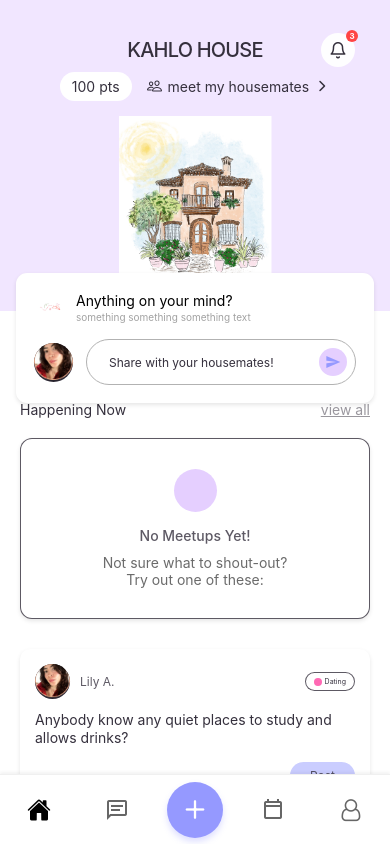
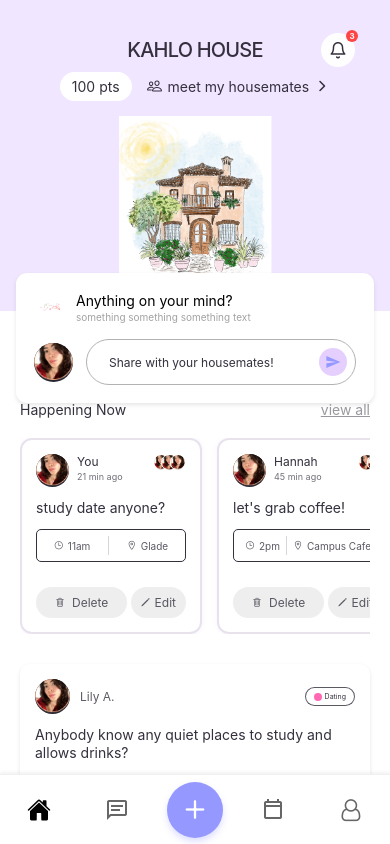
Before and after one commit to hannahwis15/quilly-social-shoutouts-pos, a React Native app: screen /HomeScreen in a window 390 px wide. Built offline with nearby package versions, Linux system fonts and the light colour scheme.

Commit message:
updated view all

```diff
--- a/screens/HomescreenHomeScreen.js
+++ b/screens/HomescreenHomeScreen.js
@@ -30,6 +30,49 @@ const HomescreenHomeScreen = () => {
   const houseName = "KAHLO HOUSE";
   const points = 100;
   const housematesCount = "meet my housemates";
+
+  // Sample shoutouts data - replace with actual data from API/state
+  const [shoutouts, setShoutouts] = useState([
+    {
+      id: 1,
+      userName: 'You',
+      userAvatar: require('../assets/images/Avatar.png'),
+      content: 'study date anyone?',
+      timeAgo: '21 min ago',
+      time: '11am',
+      location: 'Glade',
+      attendees: [
+        { avatar: require('../assets/images/Avatar.png') },
+        { avatar: require('../assets/images/Avatar.png') },
+        { avatar: require('../assets/images/Avatar.png') }
+      ]
+    },
+    {
+      id: 2,
+      userName: 'Hannah',
+      userAvatar: require('../assets/images/Avatar.png'),
+      content: "let's grab coffee!",
+      timeAgo: '45 min ago',
+      time: '2pm',
+      location: 'Campus Cafe',
+      attendees: [
+        { avatar: require('../assets/images/Avatar.png') },
+        { avatar: require('../assets/images/Avatar.png') }
+      ]
+    },
+    {
+      id: 3,
+      userName: 'Lily',
+      userAvatar: require('../assets/images/Avatar.png'),
+      content: 'need more players for volleyball!',
+      timeAgo: '1 hr ago',
+      time: '12pm',
+      location: 'Main Gym',
+      attendees: [
+        { avatar: require('../assets/images/Avatar.png') }
+      ]
+    }
+  ]);
 
   const discussions = [
     {
@@ -200,14 +243,81 @@ const HomescreenHomeScreen = () => {
             </TouchableOpacity>
           </View>
 
+          {/* Conditional rendering based on shoutouts */}
+          {shoutouts && shoutouts.length > 0 ? (
+            <ScrollView
+              horizontal
+              showsHorizontalScrollIndicator={false}
+              contentContainerStyle={styles.shoutoutsScrollContainer}
+            >
+              {shoutouts.map((shoutout, index) => (
+                <View key={index} style={styles.shoutoutCard}>
+                  {/* Profile section */}
+                  <View style={styles.shoutoutHeader}>
+                    <Image
+                      source={shoutout.userAvatar || require('../assets/images/Avatar.png')}
+                      style={styles.shoutoutAvatar}
+                    />
+                    <View style={styles.shoutoutUserInfo}>
+                      <Text style={styles.shoutoutUserName}>{shoutout.userName || 'You'}</Text>
+                      <Text style={styles.shoutoutTime}>{shoutout.timeAgo || '21 min ago'}</Text>
+                    </View>
+                    {/* Attendees avatars */}
+                    {shoutout.attendees && shoutout.attendees.length > 0 && (
+                      <View style={styles.attendeesContainer}>
+                        {shoutout.attendees.slice(0, 3).map((attendee, idx) => (
+                          <Image
+                            key={idx}
+                            source={attendee.avatar}
+                            style={[styles.attendeeAvatar, { marginLeft: idx > 0 ? -8 : 0 }]}
+                          />
+                        ))}
+                      </View>
+                    )}
+                  </View>
+
+                  {/* Shoutout content */}
+                  <Text style={styles.shoutoutContent}>{shoutout.content}</Text>
+
+                  {/* Time and location info */}
+                  <View style={styles.shoutoutInfoBox}>
+                    <View style={styles.shoutoutInfoRow}>
+                      <View style={styles.shoutoutInfoItem}>
+                        <Ionicons name="time-outline" size={10} color="rgba(53,48,61,0.8)" />
+                        <Text style={styles.shoutoutInfoText}>{shoutout.time || '11am'}</Text>
+                      </View>
+                      <View style={styles.shoutoutInfoDivider} />
+                      <View style={styles.shoutoutInfoItem}>
+                        <Ionicons name="location-outline" size={10} color="rgba(53,48,61,0.8)" />
+                        <Text style={styles.shoutoutInfoText}>{shoutout.location || 'Glade'}</Text>
+                      </View>
+                    </View>
+                  </View>
+
+                  {/* Action buttons */}
+                  <View style={styles.shoutoutActions}>
+                    <TouchableOpacity style={styles.shoutoutActionButton}>
+                      <Ionicons name="trash-outline" size={10} color="rgba(53,48,61,0.8)" />
+                      <Text style={styles.shoutoutActionText}>Delete</Text>
+                    </TouchableOpacity>
+                    <TouchableOpacity style={styles.shoutoutEditButton}>
+                      <Ionicons name="pencil-outline" size={10} color="rgba(53,48,61,0.8)" />
+                      <Text style={styles.shoutoutActionText}>Edit</Text>
+                    </TouchableOpacity>
+                  </View>
+                </View>
+              ))}
+            </ScrollView>
+          ) : (
             <View style={styles.noMeetupsContainer}>
               {/* Sleep Icon Placeholder - Replace with actual icon */}
               <View style={[styles.sleepIcon, {backgroundColor: '#E5CFFF', borderRadius: 22}]} />
-            <Text style={styles.noMeetupsText}>No Meetups Yet!</Text>
+              <Text style={styles.noMeetupsText}>No Shoutouts Yet!</Text>
               <Text style={styles.noMeetupsSubtext}>
                 Not sure what to shout-out? Try out one of these:
               </Text>
             </View>
+          )}
         </View>
 
         {/* Discussion Posts */}
@@ -482,6 +592,127 @@ const styles = StyleSheet.create({
     color: 'rgba(53, 48, 61, 0.5)',
     textDecorationLine: 'underline',
   },
+  shoutoutsScrollContainer: {
+    paddingRight: 20,
+  },
+  shoutoutCard: {
+    backgroundColor: '#FFFFFF',
+    borderRadius: 12,
+    borderWidth: 2,
+    borderColor: '#E8E2ED',
+    width: 182,
+    height: 196,
+    marginRight: 15,
+    padding: 14,
+    shadowColor: '#E5CFFF',
+    shadowOffset: { width: 0, height: 0 },
+    shadowOpacity: 0.3,
+    shadowRadius: 4.67,
+    elevation: 3,
+  },
+  shoutoutHeader: {
+    flexDirection: 'row',
+    alignItems: 'flex-start',
+    marginBottom: 12,
+  },
+  shoutoutAvatar: {
+    width: 33,
+    height: 33,
+    borderRadius: 16.5,
+    backgroundColor: '#35303D',
+  },
+  shoutoutUserInfo: {
+    marginLeft: 8,
+    flex: 1,
+  },
+  shoutoutUserName: {
+    fontSize: 12,
+    color: '#35303D',
+    fontWeight: '400',
+  },
+  shoutoutTime: {
+    fontSize: 9,
+    color: '#35303D',
+    opacity: 0.7,
+    marginTop: 2,
+  },
+  attendeesContainer: {
+    flexDirection: 'row',
+    position: 'absolute',
+    right: 0,
+    top: 0,
+  },
+  attendeeAvatar: {
+    width: 16.5,
+    height: 16.5,
+    borderRadius: 8.25,
+    borderWidth: 0.5,
+    borderColor: '#FFFFFF',
+  },
+  shoutoutContent: {
+    fontSize: 14,
+    color: '#35303D',
+    marginBottom: 12,
+    lineHeight: 18,
+  },
+  shoutoutInfoBox: {
+    borderWidth: 0.25,
+    borderColor: '#35303D',
+    borderRadius: 5,
+    paddingVertical: 6,
+    paddingHorizontal: 8,
+    marginBottom: 12,
+  },
+  shoutoutInfoRow: {
+    flexDirection: 'row',
+    alignItems: 'center',
+    justifyContent: 'space-around',
+  },
+  shoutoutInfoItem: {
+    flexDirection: 'row',
+    alignItems: 'center',
+    gap: 4,
+  },
+  shoutoutInfoText: {
+    fontSize: 10,
+    color: 'rgba(53,48,61,0.8)',
+  },
+  shoutoutInfoDivider: {
+    width: 1,
+    height: 19,
+    backgroundColor: '#35303D',
+    opacity: 0.2,
+  },
+  shoutoutActions: {
+    flexDirection: 'row',
+    justifyContent: 'space-between',
+    position: 'absolute',
+    bottom: 14,
+    left: 14,
+    right: 14,
+  },
+  shoutoutActionButton: {
+    flexDirection: 'row',
+    alignItems: 'center',
+    backgroundColor: '#EEEEEE',
+    paddingHorizontal: 19,
+    paddingVertical: 8,
+    borderRadius: 30,
+    gap: 7,
+  },
+  shoutoutEditButton: {
+    flexDirection: 'row',
+    alignItems: 'center',
+    backgroundColor: '#EEEEEE',
+    paddingHorizontal: 10,
+    paddingVertical: 8,
+    borderRadius: 30,
+    gap: 4,
+  },
+  shoutoutActionText: {
+    fontSize: 12,
+    color: 'rgba(53,48,61,0.8)',
+  },
   noMeetupsContainer: {
     backgroundColor: '#FFFFFF',
     borderRadius: 12,
```
Lines whose indentation alone changed are shown as unchanged.
